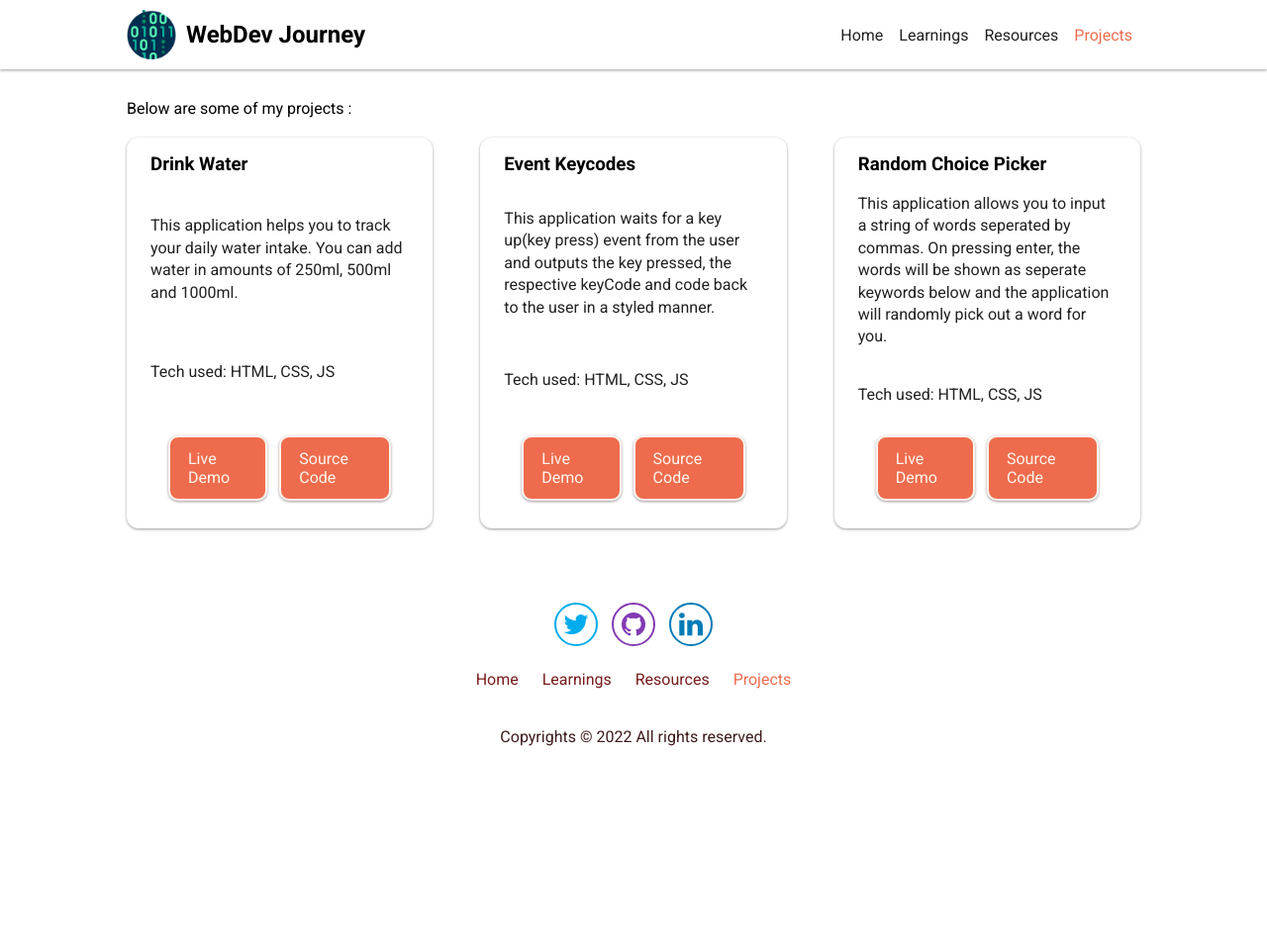
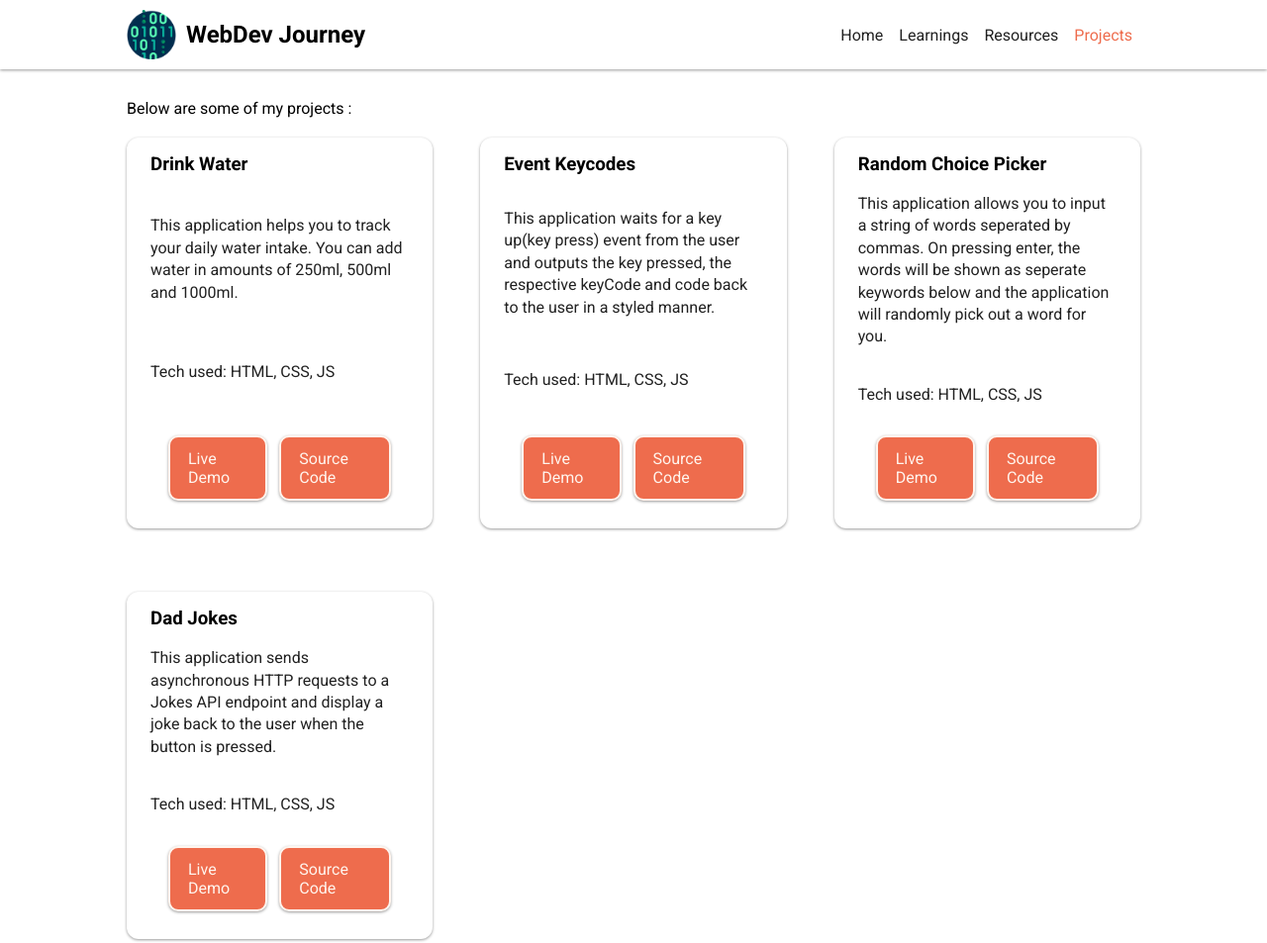
Before and after one commit to aswathy-kr/MMT-Induction, a website: page html/projects.html in a window 1280 px wide. Shown: the top 953 px of the page at 99% size. Before the commit the page ends 800 px from the top, so only its background shows below. Drawn offline with Linux system fonts and the light colour scheme.

Commit message:
adding Dad Jokes Card

```diff
--- a/html/projects.html
+++ b/html/projects.html
@@ -55,7 +55,6 @@
                 <a class="start-btn" href="https://aswathy-kr.github.io/frontend-projects/Drink%20Water/" target="_blank">Live Demo</a>
                 <a class="start-btn" href="https://github.com/aswathy-kr/frontend-projects/tree/main/Drink%20Water" target="_blank">Source Code</a>
             </div>
-
           </article>
           <article class="content content-border">
             <h3>Event Keycodes</h3>
@@ -65,7 +64,6 @@
                 <a class="start-btn" href="https://aswathy-kr.github.io/frontend-projects/Event%20Keycodes" target="_blank">Live Demo</a>
                 <a class="start-btn" href="https://github.com/aswathy-kr/frontend-projects/tree/main/Event%20Keycodes" target="_blank">Source Code</a>
             </div>
-
           </article>
           <article class="content content-border">
             <h3>Random Choice Picker</h3>
@@ -75,7 +73,15 @@
                 <a class="start-btn" href="https://aswathy-kr.github.io/frontend-projects/Random%20Choice%20Picker/" target="_blank">Live Demo</a>
                 <a class="start-btn" href="https://github.com/aswathy-kr/frontend-projects/tree/main/Random%20Choice%20Picker" target="_blank">Source Code</a>
             </div>
-
+          </article>
+          <article class="content content-border">
+            <h3>Dad Jokes</h3>
+            <p>This application sends asynchronous HTTP requests to a Jokes API endpoint and display a joke back to the user when the button is pressed.</p>
+            <p class="for-p">Tech used: HTML, CSS, JS</p>
+            <div class="btn-list">
+                <a class="start-btn" href="https://aswathy-kr.github.io/frontend-projects/Dad%20Jokes/" target="_blank">Live Demo</a>
+                <a class="start-btn" href="https://github.com/aswathy-kr/frontend-projects/tree/main/Dad%20Jokes" target="_blank">Source Code</a>
+            </div>
           </article>
         </section>
     </main>
```
